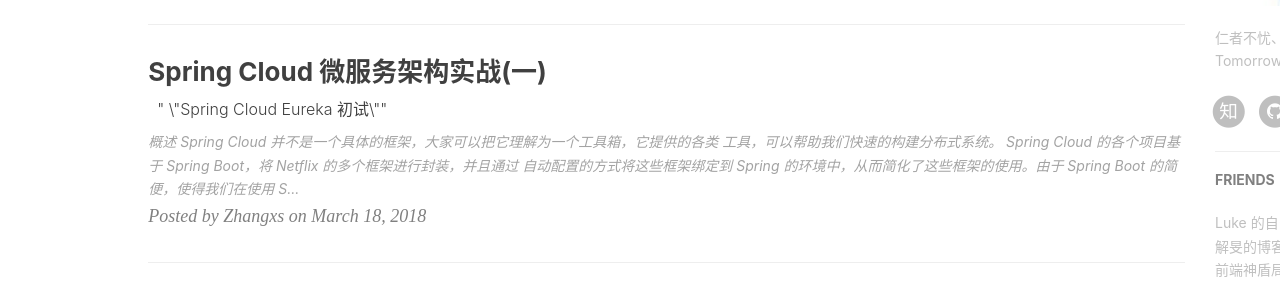
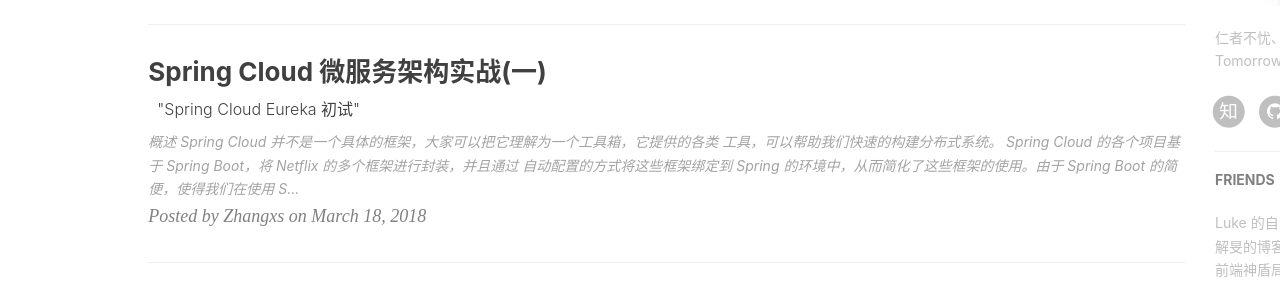
Before and after one commit to mrzhangxisheng/mrzhangxisheng.github.io, a Jekyll site: the page built from index.html, in a window 1280 px wide and 900 px high, scrolled down 703 px. Shown: the part 161-452 px from the top of the window. Built offline with Jekyll 4.4.1, drawn with Linux system fonts in a browser that asks for light colours; nearby versions of some CDN libraries; the list of posts is cut into pages by our own code; comment, search, counter and statistics services are not loaded.

```diff
--- a/_posts/2018-03-18-springcloud_1-2018.markdown
+++ b/_posts/2018-03-18-springcloud_1-2018.markdown
@@ -1,7 +1,7 @@
 ---
 layout:     post
 title:      "Spring Cloud 微服务架构实战(一)"
-subtitle:   " \"Spring Cloud Eureka 初试\""
+subtitle:   "Spring Cloud Eureka 初试"
 date:       2018-03-18 16:27:00
 author:     "Zhangxs"
 header-img: "null.jpg"
```
